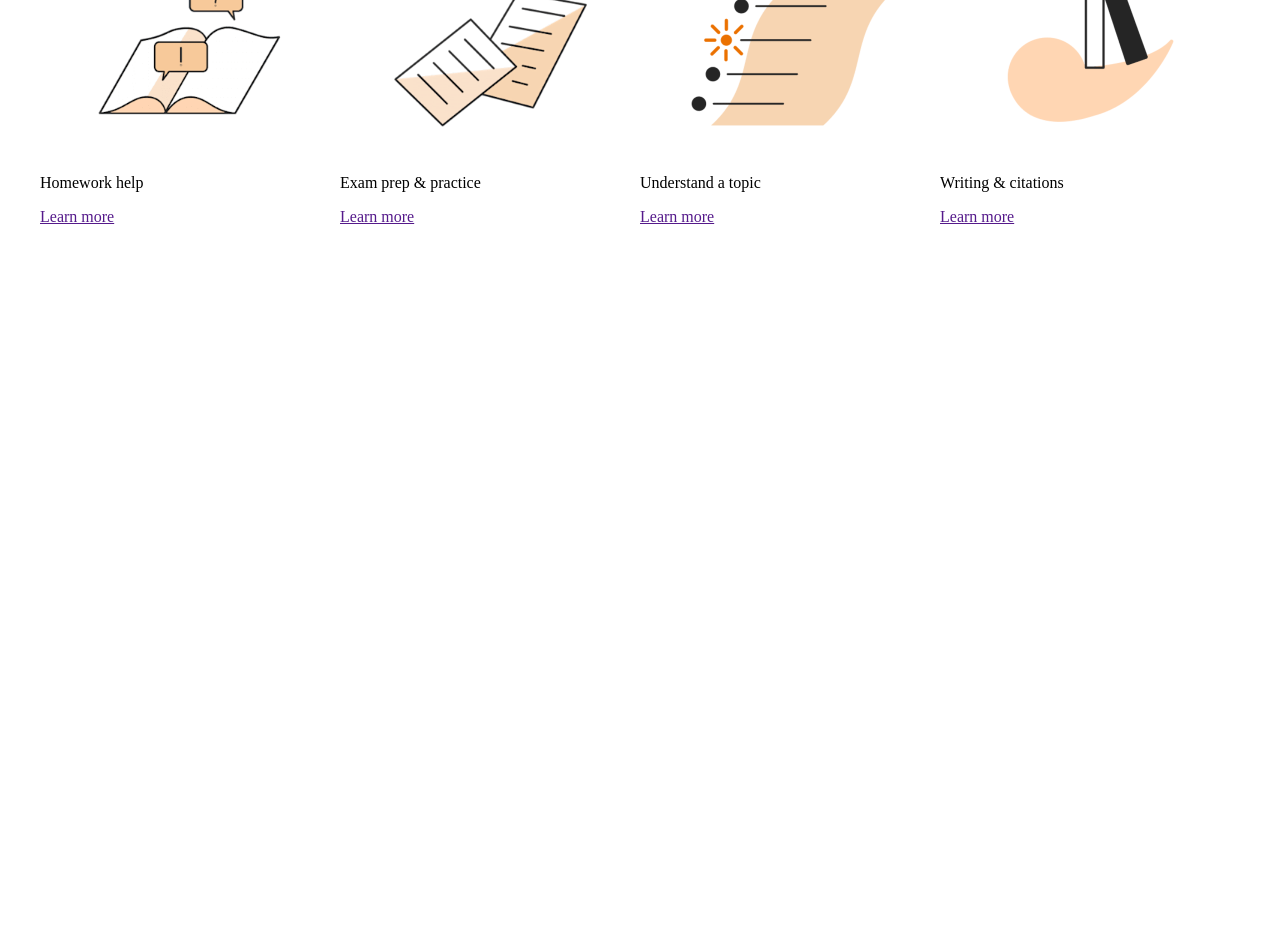
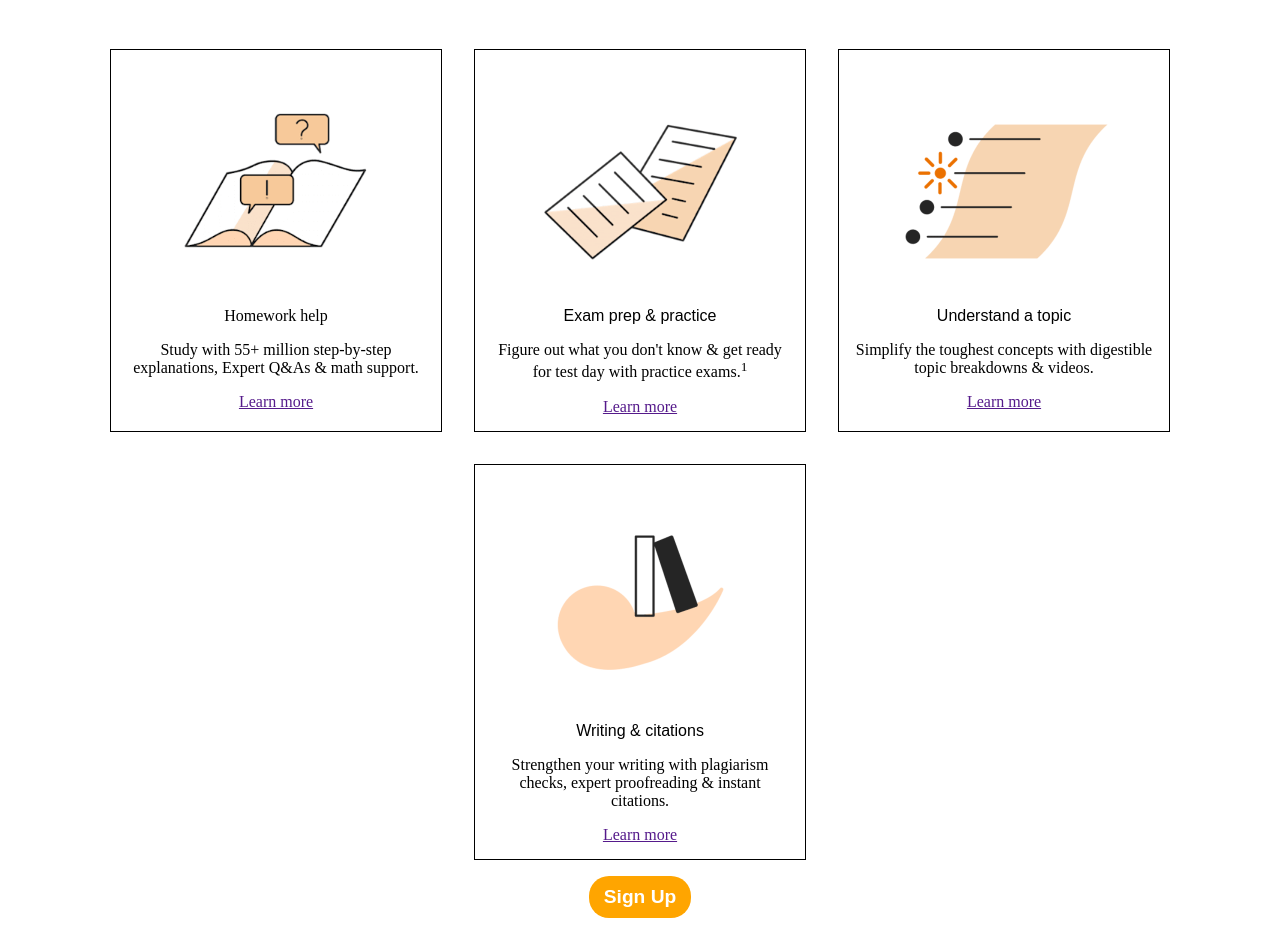
Before and after one commit to KrisMackenroth/home-page, a website: page index.html in a window 1280 px wide. Shown: the part 760-1686 px from the top of the page. Before the commit the page ends 994 px from the top, so only its background shows below. Drawn offline with Linux system fonts and the light colour scheme.

Commit message:
switching

```diff
--- a/index.html
+++ b/index.html
@@ -68,26 +68,44 @@
       <div class="column-quarter">
         <img class="tile" src="images/tile-1.webp" alt="">
         <p>Homework help</p>
+        <p>
+          Study with 55+ million step-by-step explanations,
+          Expert Q&amp;As &amp; math support.
+        </p>
         <a href="">Learn more</a>
       </div>
       <div class="column-quarter">
         <img class="tile" src="images/tile-2.webp" alt="">
-        <p>Exam prep &amp; practice</p>
+        <p class="title">Exam prep &amp; practice</p>
+        <p>
+          Figure out what you don't know &amp; get ready for test
+          day with practice exams.<sup>1</sup>
+        </p>
         <a href="">Learn more</a>
       </div>
       <div class="column-quarter">
         <img class="tile" src="images/tile-3.webp" alt="">
-        <p>Understand a topic</p>
+        <p class="title">Understand a topic</p>
+        <p>
+          Simplify the toughest concepts with digestible topic breakdowns
+          &amp; videos.
+        </p>
         <a href="">Learn more</a>
       </div>
       <div class="column-quarter">
         <img class="tile" src="images/tile-4.webp" alt="">
-        <p>Writing &amp; citations</p>
+        <p class="title">Writing &amp; citations</p>
+        <p>
+          Strengthen your writing with plagiarism checks, expert proofreading
+          &amp; instant citations.
+        </p>
         <a href="">Learn more</a>
       </div>
     </div>
     <div class="row">
-      <div class="column-full"></div>
+      <div class="column-full">
+        <button class="signup" type="button">Sign Up</button>
+      </div>
     </div>
   </div>
 </body>
--- a/styles.css
+++ b/styles.css
@@ -34,6 +34,11 @@
 .column-quarter {
   width: 25%;
   flex-basis: 100px;
+  text-align: center;
+  border-style: solid;
+  margin: 1em;
+  border-width: 0.5px;
+  padding: 15px;
 }
 
 .navbar1 {
@@ -69,3 +74,33 @@
 .tile {
   width: 300px;
 }
+
+.signup {
+  background-color: orange;
+  border-radius: 20px;
+  border-style: none;
+  color: white;
+  padding: 10px 15px;
+  font-size: 1.2em;
+  font-weight: bold;
+}
+
+.get-started {
+  background-color: orange;
+  border-radius: 20px;
+  border-style: none;
+  color: white;
+  padding: 10px 15px;
+  font-size: 1.2em;
+  font-weight: bold;
+}
+
+.moment {
+  font-family: sans-serif;
+  font-weight: bold;
+  font-size: 3rem;
+}
+
+.title {
+  font-family: sans-serif;
+}
```
